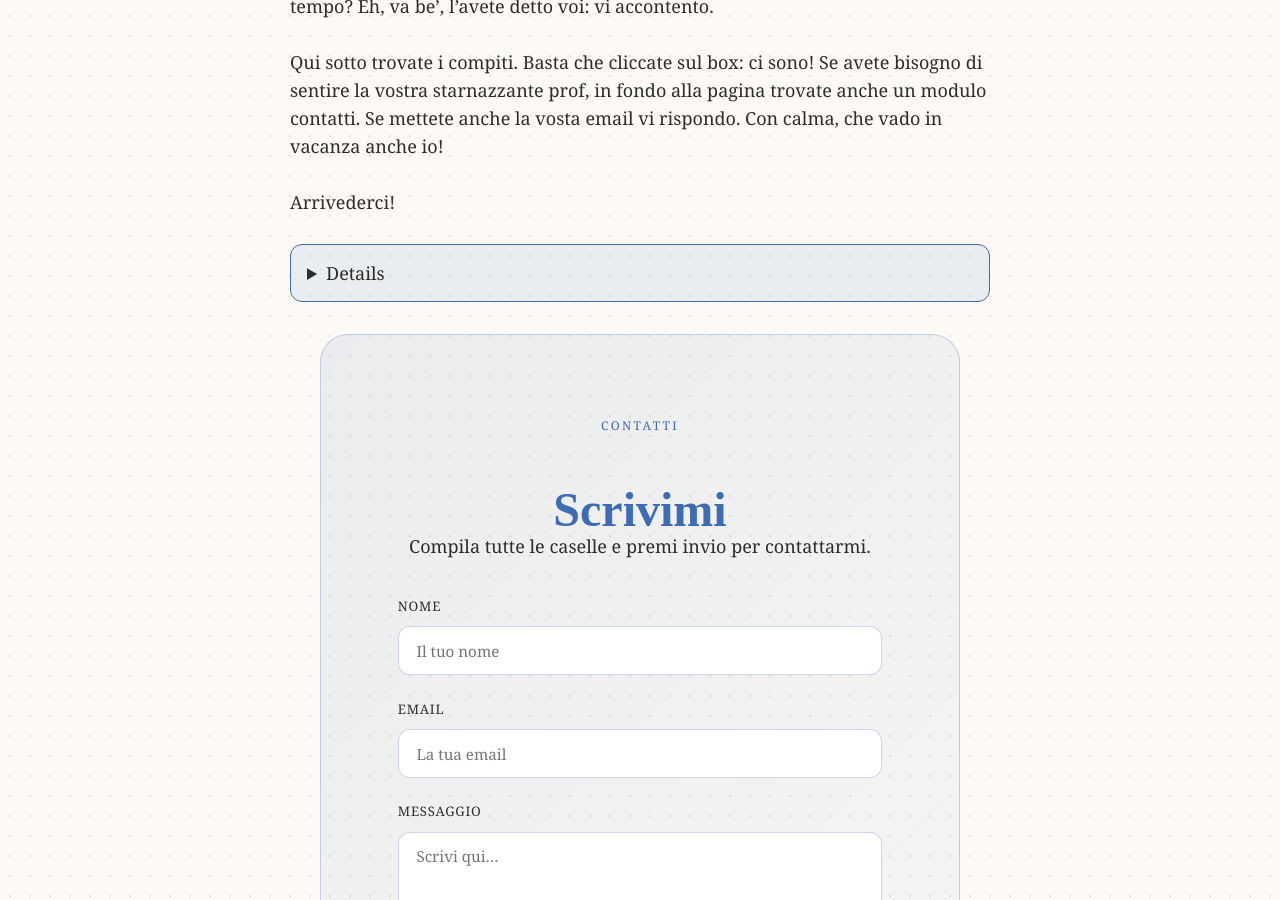
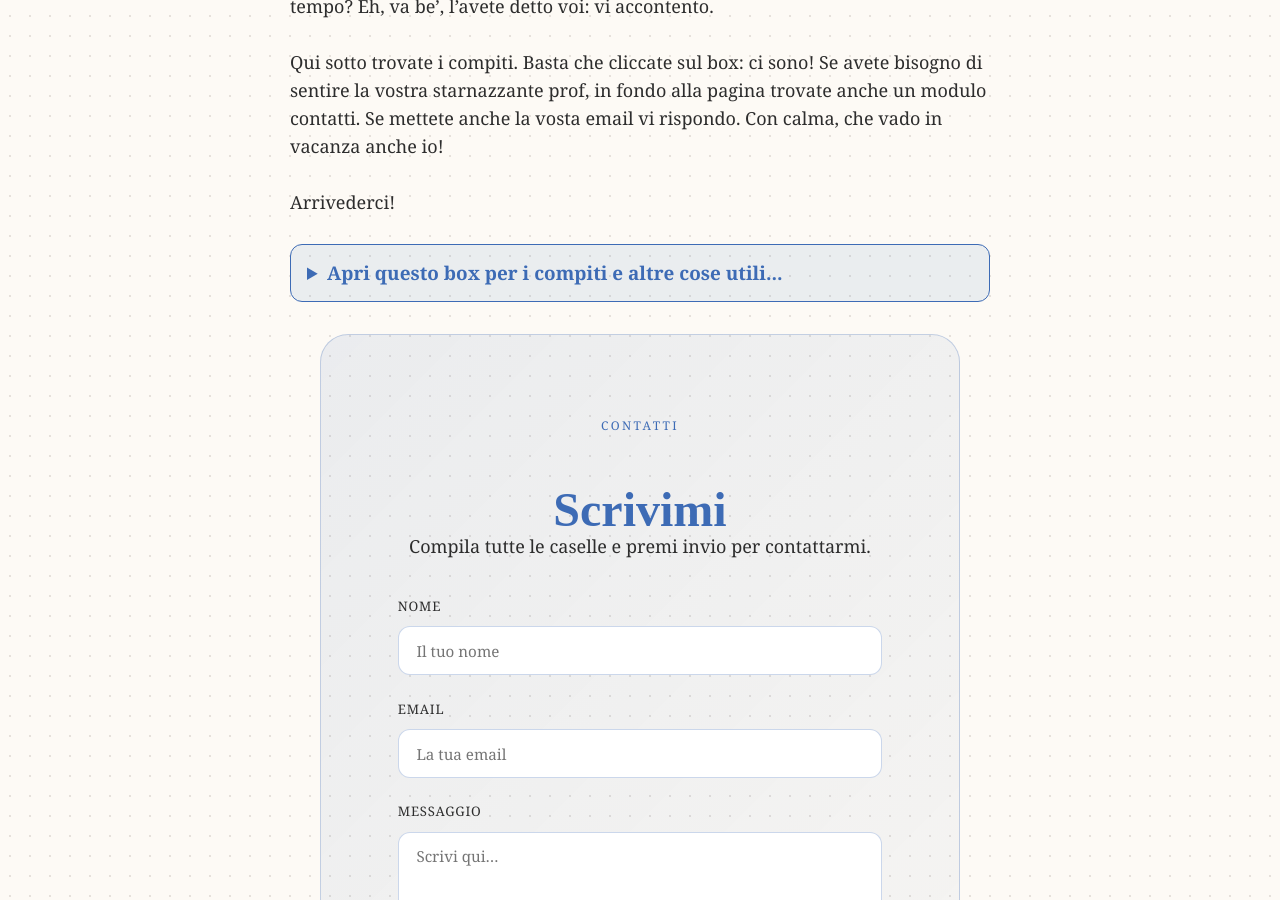
Before and after one commit to ilquadernodellaprof/ilquadernodellaprof.github.io, a Jekyll site: the page built from classe/2026-2b.md, in a window 1280 px wide and 900 px high, scrolled down 618 px. Built offline with Jekyll 4.4.1, drawn with Linux system fonts in a browser that asks for light colours.

Commit message:
Fix HTML syntax for details summary in markdown

```diff
--- a/classe/2026-2b.md
+++ b/classe/2026-2b.md
@@ -15,8 +15,7 @@ Con calma, che vado in vacanza anche io!
 
 Arrivederci!
 
-<details>
-  <strong>Apri questo box per i compiti e altre cose utili...</summary>
+<details><summary>Apri questo box per i compiti e altre cose utili...</summary>
 
   <p>Come vi avevo anticipato, ho scelto dei libri da leggere per le vacanze. Leggete <strong>due</strong> tra questi:</p>
 
```
